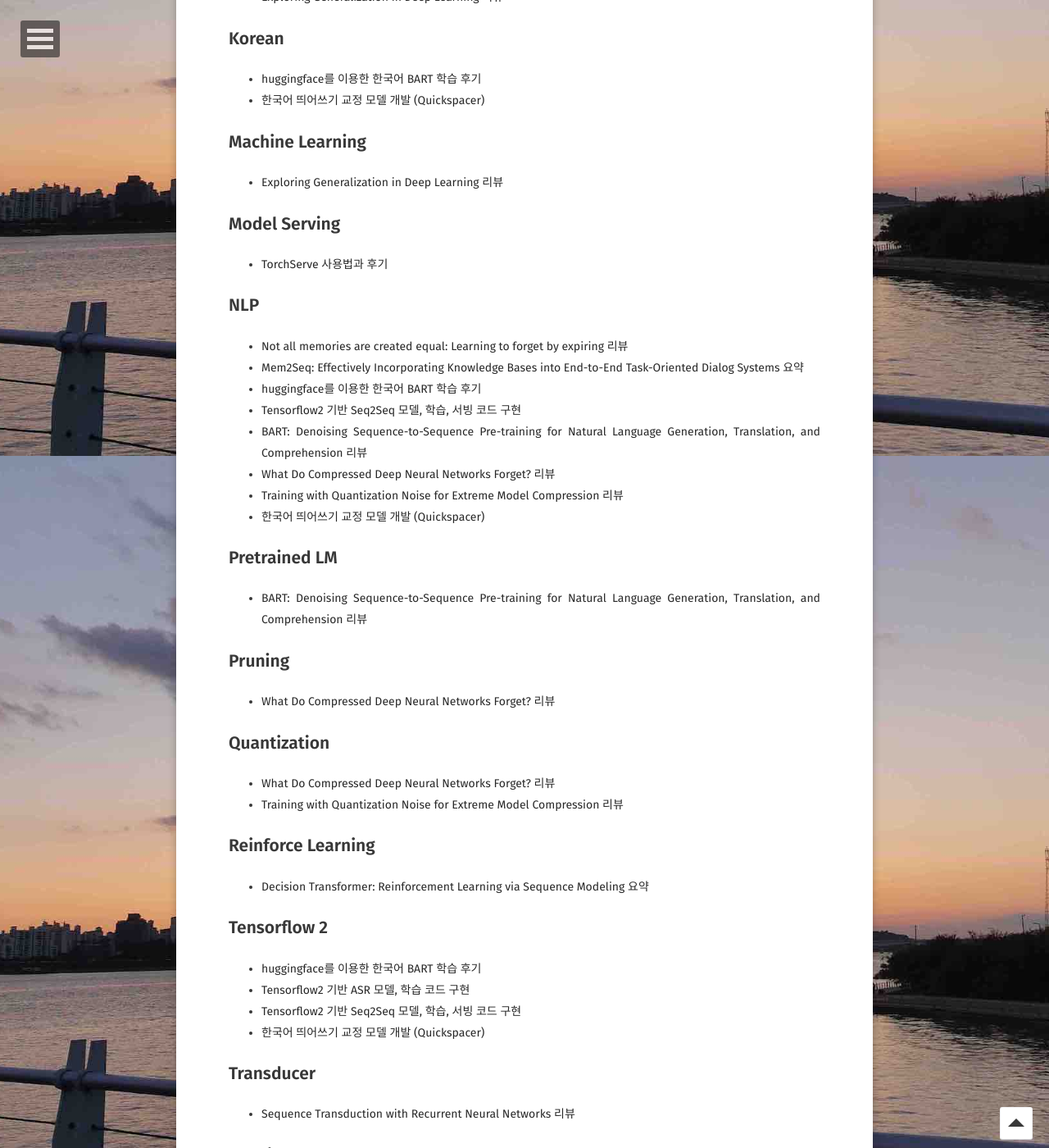
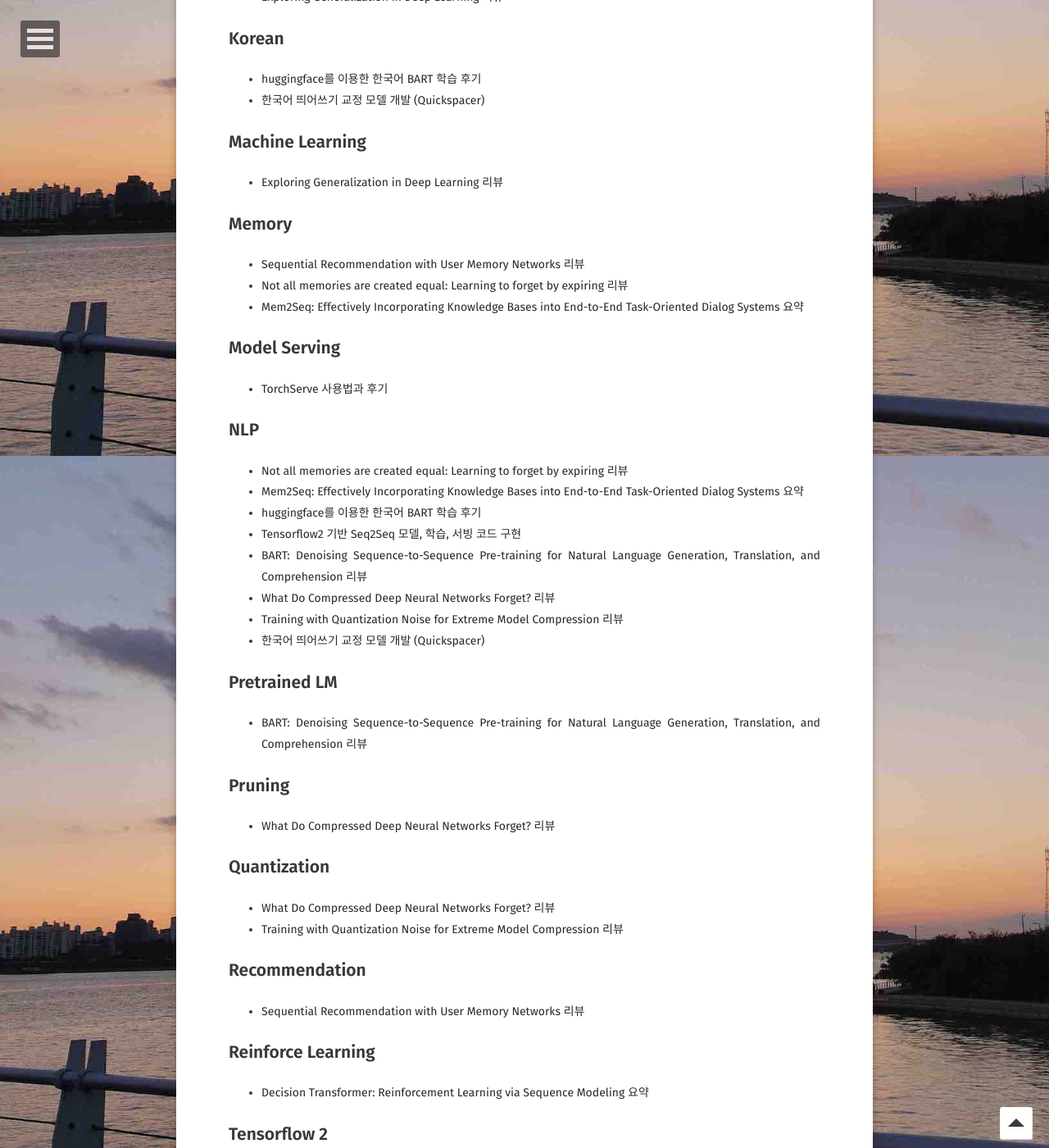
Before and after one commit to psj8252/psj8252.github.io, a Jekyll site: the page built from tags/index.html, in a window 1280 px wide and 1400 px high, scrolled down 1244 px. Shown: the whole window at 82% size. Built offline with Jekyll 4.4.1, drawn with Linux system fonts in a browser that asks for light colours; part of the change alters nothing that is shown; some of the changed text lies outside the part shown.

Commit message:
feat: Sequential recommendation with user memory

```diff
--- a/_posts/2022-02-23-mem2seq.md
+++ b/_posts/2022-02-23-mem2seq.md
@@ -5,6 +5,7 @@ excerpt: "Mem2Seq: Effectively Incorporating Knowledge Bases into End-to-End Tas
 comments: true
 tag:
 - NLP
+- Memory
 ---
 
 <link rel="stylesheet" href="https://cdn.jsdelivr.net/npm/katex@0.12.0/dist/katex.min.css" integrity="sha384-AfEj0r4/OFrOo5t7NnNe46zW/tFgW6x/bCJG8FqQCEo3+Aro6EYUG4+cU+KJWu/X" crossorigin="anonymous">
--- a/_posts/2022-02-24-not-all-memories-are-created-equal.md
+++ b/_posts/2022-02-24-not-all-memories-are-created-equal.md
@@ -5,6 +5,7 @@ excerpt: "Not all memories are created equal: Learning to forget by expiring 논
 comments: true
 tag:
 - NLP
+- Memory
 ---
 
 <link rel="stylesheet" href="https://cdn.jsdelivr.net/npm/katex@0.12.0/dist/katex.min.css" integrity="sha384-AfEj0r4/OFrOo5t7NnNe46zW/tFgW6x/bCJG8FqQCEo3+Aro6EYUG4+cU+KJWu/X" crossorigin="anonymous">
--- /dev/null
+++ b/_posts/2022-03-02-sequential-recommendation-with-user-memory-networks.md
@@ -0,0 +1,298 @@
+---
+layout: post
+title: "Sequential Recommendation with User Memory Networks 리뷰"
+excerpt: "Sequential Recommendation with User Memory Networks 논문을 요약하고 간단히 리뷰했습니다."
+comments: true
+tag:
+- Memory
+- Recommendation
+---
+
+<link rel="stylesheet" href="https://cdn.jsdelivr.net/npm/katex@0.12.0/dist/katex.min.css" integrity="sha384-AfEj0r4/OFrOo5t7NnNe46zW/tFgW6x/bCJG8FqQCEo3+Aro6EYUG4+cU+KJWu/X" crossorigin="anonymous">
+
+<script defer src="https://cdn.jsdelivr.net/npm/katex@0.12.0/dist/katex.min.js" integrity="sha384-g7c+Jr9ZivxKLnZTDUhnkOnsh30B4H0rpLUpJ4jAIKs4fnJI+sEnkvrMWph2EDg4" crossorigin="anonymous"></script>
+
+<script defer src="https://cdn.jsdelivr.net/npm/katex@0.12.0/dist/contrib/auto-render.min.js" integrity="sha384-mll67QQFJfxn0IYznZYonOWZ644AWYC+Pt2cHqMaRhXVrursRwvLnLaebdGIlYNa" crossorigin="anonymous" onload="renderMathInElement(document.body);"></script>
+
+- [Sequential Recommendation with User Memory Networks](https://dl.acm.org/doi/10.1145/3159652.3159668)
+
+## Abstract
+
+---
+
+- 실생활에서 유저의 선호는 다이나믹하고 유저의 행동 기록들이 미래 관심사를 예측하는데 모두 똑같이 중요하진 않음
+- 논문에서 저자들은 유저의 historical reocrd를 더욱 직접적이고 가변적이고 효과적인 방식으로 표현, 저장, 조작하는 것을 목표로 했음
+- memory-augmented neural network(MANN)을 collaborative-filtering 과 통합하여 설계
+- 개인화 추천의 속성에 맞춰 메모리 read/write operation을 설계
+- 저자들의 방법론으로 4개의 real-world 데이터셋에 검증했을 때 높은 성능을 보여줌
+
+## Introduction
+
+---
+
+- 유저의 현재 관심사는 그들의 과거 행동에 영향을 받음
+- 추천 문제를 해결하기 위해 유저의 순차적인 과거 기록을 통해 추천하는 sequential recommendation 방법이 등장함
+- Markov체인이나 RNN을 이용해서 유저의 정보를 Embedding으로 만들어 추천하는 방법 등이 있지만 이 방법론들은 유저의 모든 과거 기록을 고정된 크기의 embedding으로 나타냄
+- 과거의 여러 기록이 다름을 구별하는 능력의 부족은 두 가지 문제를 낳음
+    - **과거 기록 중 강하게 연관된 상품들과의 연관성을 약화**시킴
+    - 이런 신호를 간과하여 **사람이 추천을 이해하고 설명하기 어려움**
+- 이 문제를 해결하기 위해 저자들은 **외부 기억으로 유저 기록을 모델링하는 법**을 제안
+    - 각각의 기록을 명시적으로 표현, 저장, 조작할 수 있는 능력으로 외부 기억 네트워크(ENN)은 많은 순차적 예측 task에서 좋은 성능을 보임
+- EMN으로부터 저자들은 **R**ecommender system with external **U**ser **M**emory networks (RUM) 을 제안
+
+    ![](../assets/post_files/2022-03-02-sequential-recommendation-with-user-memory-networks/Untitled.png)
+
+    - (b)와 (c)가 기본적인 아이디어를 보여줌
+    - 유저마다 외부 유저 메모리 행렬이 있어서 그들의 과거 기록 정보를 유지함
+- 저자들은 item-level, feature-level 두 가지 방식으로 RUM을 개발하고 실험함
+
+### Contribution
+
+- memory-augmented neural networks(MANNs)를 처음으로 추천시스템에 적용
+- item, feature level 두 종류의 잠재적인 메모리 네트워크를 탐색함. 나아가 두 방식의 성능을 비교함.
+- 다양한 실생활 데이터에 대해 SOTA와 비교하여 우월성을 검증함
+- 어텐션 메커니즘을 통해 왜 상품이 추천되는지 방법과 이유를 설명할 수 있는 실험적 분석을 제공
+
+## Related Work
+
+---
+
+- 저자들은 본질적으로 sequantial recommendation과 memory-augmented neural network를 통합한 것이며 이 두 연구에 대해 설명함
+
+### Sequential Recommendation
+
+- 유저 순차적인 과거 기록으로 미래 행동과 추천을 예측하는 많은 모델이 제시됨
+- factorized personalized Markov chains(FPMC)는 인접한 행동 간에 있는 전이 정보를 추천을 위한 상품 잠재 벡터로 사상함
+- FPMC나 HRM 같은 방법론들은 주로 모든 인접한 기록에서 지엽적인 순차적 패턴을 모델링함
+- 여러 스텝의 순차적 행동을 모델링하기 위해 전체적인 순차적 패턴을 파악하고 RNN에 기반해 동적으로 유저의 관심사를 학습하는 DREAM 모델 등이 제안되었지만 기존 모델들은 보통 유저의 이전 기록를 hidden state 하나로 인코딩함
+- 하지만 저자들은 유저 메모리 네트워크를 활용해 각 유저의 이전 기록을 저장하고 조작해 유저 기록의 표현력을 높임
+
+### Memory-Augmented Neural Network
+
+- external memory network (EMN)은 순차적 데이터를 효과적으로 처리하는 능력을 보여줌
+- EMN은 기록을 저장하기 위해 기억행렬을 사용하고, 적절하게 이 행렬을 읽고 갱신함
+- 매우 최근에 연구자들은 EMN을 question answering, naturl langueage transduction, knowledge tracking 등 영역에 성공적으로 적용함
+- EMN은 크게 기억행렬과 컨트롤러 두 요소로 구성됨. 많은 방법론이 어텐션 메커니즘을 사용해 기억을 읽어들임.
+    - 입력 $$q$$에 대해 먼저 기억행렬에 있는 기억슬롯 $$m_i$$ 과의 유사도 $$S(q, m_i)$$를 계산함. 그리고 어텐션 가중치 $$w_i = \text{Softmax}(S(q, m_i))$$를 얻음. 이 가중치로 어떤 기억을 읽어들일지 결정됨.
+    - 쓰기 과정에서는 내용과 위치에 기반해 기억행렬이 갱신됨.
+- 논문에서 저자들은 EMN 아이디어를 추천 시스템에 적용해 유저 행동 기록을 효과적으로 반영할 수 있는 것을 목표로 함.
+
+## RUM: Recommendation with user memory networks
+
+---
+
+- 먼저 RUM의 일반 구조를 설명하고 item-level, feature-level 두 가지 방식에 대해 추가적으로 설명함
+
+### General Framework
+
+- $$N$$명의 유저와 $$M$$개의 상품을 가정했을 때, $$p_u$$와 $$q_i$$는 유저 $$u$$와 상품 $$i$$의 임베딩을 뜻함
+- $$u$$와 $$i$$의 유사도는 $$\hat{y}_{ui}=p_u^Tq_i$$ 로 예측됨
+- 결국 유사도는 $$p_u$$과 $$q_i$$의 내적값으로 계산함
+
+#### Memory enhanced user embedding
+
+- 유저의 임베딩은 두 부분으로부터 생성함. 하나는 유저의 이전까지의 기록을 인코딩한 유저의 기억에 대한 것이고 다른 하나는 이전 기록에 영향을 받지 않고 유저의 내재적인 선호를 나타내는 자유벡터.
+- 유저의 기록은 더 표현성이 좋은 개인화된 기억행렬 $$M^u$$로 인코딩되어 저장되고 갱신됨
+- 유저 $$u$$에 대해, 메모리 임베딩 $$p_u^m$$은 현재 아이템 임베딩 $$q_i$$에 따라 $$M^u$$를 읽어 얻어짐
+
+$$
+p_u^m = READ(M^u, q_i)
+$$
+
+- 그 다음 $$p_u^m$$을 내재적인 임베딩 $$p_u^*$$과 합쳐 최종 유저 임베딩을 얻음
+
+$$
+p_u = MERGE(p_u^*, p_u^m)
+$$
+
+- $$MERGE$$는 두 벡터를 하나로 합쳐주는 함수이며 저자들은 단순하게 weighted vector addition을 적용
+    - $$\alpha$$는 weighting 파라미터
+    - $$MERGE$$함수로 element-wise 곱이나 concat도 실험했지만 좋은 결과를 얻지 못했음
+    - 저자들은 기억을 추천에 활용할 때 영향력을 알아보기 위해 $$\alpha$$값을 실험함
+
+$$
+MERGE(x,y) = x + \alpha y = p_u^* + \alpha p_u^m
+$$
+
+#### Prediction function
+
+- 예측할 때, 최종 유저 임베딩 $$p_u$$와 상품 임베딩 $$q_i$$를 함수에 넣는다.
+
+$$
+\hat{y}_{ui} = PREDICT(p_u, q_i)
+$$
+
+- $$PREDICT$$는 임의의 예측함수 혹은 예측 신경망을 뜻하며 저자들은 학습 효율을 위해 sigmoid 내적을 사용함. $$\hat{y}_{ui} = \sigma(p_u^T \cdot q_i)$$ 다른 도메인에서는 다른 방식이 사용될 수 있음.
+- 모델 최적화를 위한 loss 함수로는 binary cross-entropy 를 사용함.
+
+$$
+\begin{aligned}
+l_{RUM} &= \log \prod_{(u,i)} (\hat{y}_{ui})^{y_{ui}}(1-\hat{y}_{ui})^{1-y_{ui}} - \lambda \Vert \Theta \Vert_F^2
+\\
+&= \sum_u \sum_{i\in I_u^+} \log \hat{y}_{ui} + \sum_u \sum_{i\in I/I_u^+} \log (1- \hat{y}_{ui}) - \lambda \Vert \Theta \Vert _F^2
+\end{aligned}
+$$
+
+- $$\Theta$$는 모델 파라미터이며, $$y_{ui}$$는 $$u$$가 구매를 했다면 1, 아니면 0을 뜻하는 ground truth임
+- $$I$$는 모든 상품의 집합, $$I_u^+$$는 구매순으로 배열된 $$u$$가 구매한 상품들의 집합
+    - $$I_u^+ = \{ v_1^u, v_2^u, \cdots, v_{\mid I_u^+ \mid }^u \},$$ 여기서 $$v_j^u$$는 $$u$$가 구매한 $$j$$번째 상품
+- negative 물품은 $$I_u^- = I / I_u^+$$ 에서 랜덤으로 추출함
+
+- loss 함수의 앞 부분 2개로 likelihood를 최대화하고 뒷 부분으로 모델을 regularize함
+
+#### Memory updating
+
+- 매 구매가 일어난 뒤에 유저 기억행렬 $$M^u$$는 자체의 동적인 속성을 유지하기 위해 갱신된다.
+
+$$
+M^u \leftarrow WRITE(M^u, q_i)
+$$
+
+- 이제 item-level과 feature-level에서 각각 $$READ$$와 $$WRITE$$가 어떻게 일어나는지 설명함
+
+### Item-level RUM
+
+![](../assets/post_files/2022-03-02-sequential-recommendation-with-user-memory-networks/Untitled%201.png)
+
+- 먼저 저자들은 각각의 상품을 하나의 기억 단위로 봄
+- 유저 $$u$$에 대해 해당 유저가 최근에 구매한 상품들로 기억행렬 $$M^u$$를 구성함
+- $$I_u^+ = \{ v_1^u, v_2^u, \cdots, v_{\mid I_u^+ \mid }^u \}$$ 일 때, $$v_i^u$$는 $$u$$가 구매한 $$i$$번째 상품.
+- $$p_u \in R^D, q_{v_i^u} \in R^D$$는 각각 유저 $$u$$와 상품 $$v_i^u$$의 임베딩
+- 기억 행렬에는 $$K$$개의 열(기억 슬롯)이 있다고 가정
+- $$M^u \in R^{D \times N} = \{ m_1^u, m_2^u, \cdots, m_K^u \},\ m_k^u \in R^D$$은 $$M^u$$의 $$k$$번째 열 벡터
+
+#### Reading Operation
+
+- 더 영향력 있는 상품이 최종 기억 임베딩에서 더 가중되어야 함
+- user-item 페어 $$(u, v_i^u)$$에 대해 예측할 때, 처음에 FPMC와 비슷한 방식을 택함
+
+$$
+w_{ik} = (q_{v_i^u})^T \cdot m_k^u,\ z_{ik} = \frac{\exp(\beta w_{ik})}{\sum_j \exp (\beta w_{ij})},\ \forall k= 1,2,\cdots, K
+$$
+
+- $$\beta$$는 강도 파라미터이며 $$z_{ik}$$를 $$u$$의 기억 임베딩을 얻기 위한 어텐션 가중치로 사용함
+
+$$
+p_u^m = \sum_{k=1}^K z_{ik} \cdot m_k^u
+$$
+
+- 이전 모델들과 달리 저자들은 모델 상품 임베딩을 reading 중에 강제로 합치지 않고 각각을 $$M^u$$에 저장해두고 어텐션을 사용해 읽어들임으로써 더 세세하게 유저기록을 활용할 수 있음
+
+#### Writing operation
+
+- 유저의 최근 행동이 현재를 예측하는데 더 중요하기 때문에 저자들은 단순하게 first-in-first-out 메커니즘을 사용해 기억행렬 $$M^u$$를 유지함.
+- 기억행렬 $$M^u$$는 항상 가장 최근에 구매한 $$K$$개의 상품 임베딩을 갖고 있음
+- 하지만 만약 기억슬롯이 꽉 차지 않았다면 원래 걸 지우지 않고 추가만 함
+
+### Feature-level RUM
+
+![](../assets/post_files/2022-03-02-sequential-recommendation-with-user-memory-networks/Untitled%202.png)
+
+- latent factor model(LFM)에서 영감을 얻은 방식으로 LFM에서는 feature level에서는 구매 결정을 할 때 상품의 feature의 집합을 사용
+- 이런 feature 상에서 유저의 선호는 동적으로 구매이력에 따라 반영되어야 함
+- 먼저 저자들은 global latent feature table(GLFT)을 만들어 feature 임베딩을 저장함. 이 테이블은 유저나 상품과는 별도로 모델의 일부처럼 공유함.
+- GLFT 에 있는 feature에 대한 선호를 이용해 유저 기억행렬 $$M^u$$를 만들고, 여기에 어텐션을 사용해 기억 임베딩을 얻음
+- 마지막으로 아이템 임베딩을 이용해 유저 기억행렬 $$M^u$$를 갱신함
+
+- $$p_u \in R^D,\ q_i \in R^D$$는 유저 $$u$$와 상품 $$i$$의 임베딩
+- 시스템에 $$K$$개의 feature가 있을 때 GLFT $$F = \{ f_1, f_2, \cdots, f_K \},\ f_k \in R^D$$
+- 유저기억 행렬 $$M^u = \{ m_1^u, m_2^u, \cdots, m_K^u,  \}$$이 있을 때 $$m_k^u \in R^D$$는 유저 $$u$$의 feature $$k$$에 대한 선호를 나타내는 임베딩이다.
+
+#### Reading operation
+
+- 먼저 상품 $$i$$와 각 feature의 연관성을 구함
+
+$$
+w_{ik} = q_i^T \cdot f_k,\ z_{ik} = \frac{\exp(\beta w_{ik})}{\sum_j \exp(\beta w_{jk})},\ \forall k = 1,2,\cdots, K
+$$
+
+- $$\beta$$는 여전히 강도 파라미터이며 위와 같은 얻은 $$z_{ik}$$와 유저의 기억행렬을 이용해 유저 기억 임베딩을 계산하
+
+$$
+p_u^m = \sum_{k=1}^K z_{ik} \cdot m_k^u
+$$
+
+#### Writing operation
+
+- neural turing machine(NTM)에서 영감을 받아 유저 기억행렬 $$M^u$$에 쓸 때, 삭제를 먼저한 뒤에 정보를 추가함
+- $$q_i$$로부터 $$D$$ 차원의 erase 벡터 $$erase_i \in R^D$$를 다음과 같이 계산
+
+$$
+erase_i = \sigma (E^Tq_i + b_e)
+$$
+
+- $$\sigma(\cdot)$$은 element-wise sigmoid 함수이며 $$E$$와 $$b$$는 학습되는 삭제 파라미터.
+- 어텐션 가중치와 $$erase$$벡터가 주어졌을 때, feature 선호 기억은 다음과 같이 갱신됨
+
+$$
+m_k^u \leftarrow m_k^u \odot (1-z_{ik} \cdot erase_i)
+$$
+
+- $$\odot$$은 element-wise product
+- 기억벡터는 오직 해당 위치의 weight와 erase 값이 모두 1일 때만 0으로 초기화 되고 weight나 erase 값 중 하나라도 0이면 기억벡터는 변하지 않음
+- 삭제 후에는 $$add_i \in R^D$$가 feature preference memory를 갱신하는데 사용됨
+
+$$
+add_i = \tanh(A^Tq_i + b_a),\ m_k^u \leftarrow m_k^u + z_{ik} \cdot add_i
+$$
+
+- 여기서 $$A$$와 $$b_a$$는 학습되는 파라미터
+- 이러한 erase-add 갱신 전략은 망각을 가능하게 하고 유저의 feature 선호 임베딩을 강화하여 모델이 어떤 신호가 약해져야하고 강해져야하는지를 학습할 수 있음
+
+## Discussions and Further Analysis
+
+---
+
+### Item- v.s. Feature-level RUM
+
+- item-level RUM은 각각의 상품을 단위로 사용해 상품의 Embedding을 직접 메모리로 저장하고 상품간의 전이 패턴을 찾도록 설계됨
+- feature-level에서는 여러 feature에 대한 유저의 preference의 임베딩을 저장하고 상품은 이 임베딩을 변화시키기위해 간접적으로 활용됨
+- 실제로 이 모델들을 활용할때 “설명-효과성”의 tradeoff가 있음
+    - item-level RUM은 과거의 어떤 아이템이 현재 결정에 더 중요한지를 명시적으로 설명할 수 있음
+    - feature-level RUM은 block box로 모델링되어 설명이 어렵지만 더 좋은 성능을 보임
+
+## Experiments
+
+---
+
+### Overall Performance of Our Models
+
+![](../assets/post_files/2022-03-02-sequential-recommendation-with-user-memory-networks/Untitled%203.png)
+
+- 먼저 item-level과 feature-level에서 ($$\alpha=0.2)$$ 성능을 측정함
+- item이나 feature 레벨 RUM 모두 대부분의 경우에서 베이스라인보다 높은 성능을 얻음
+
+### Influence of the Weighting Parameter $$\alpha$$
+
+![](../assets/post_files/2022-03-02-sequential-recommendation-with-user-memory-networks/Untitled%204.png)
+
+- weighting 파라미터 $$\alpha$$의 영향을 분석
+- 메모리를 사용하지 않는($$\alpha = 0$$)인 경우, 성능이 좋지 못했으며 메모리 네트워크가 통합되었을 때($$\alpha \simeq 0.2$$
+) 성능이 극적으로 향상됨
+- 하지만 메모리 임베딩의 weight를 더 높여가면 성능이 하락함
+- 이 결과는 유저가 최근에 구매한 상품의 영향력을 더 고려는 것이 더 좋은 추천을 할 수 있음을 의미
+- 하지만 너무 최근 정보에 집중하는 경우 유저의 내재적 선호가 고려되지 않을 수 있음
+
+## Conclusion
+
+---
+
+- external memory network를 collaborative filtering과 통합해 sequential recommendation에 적용하는 방법을 제안
+- item-level과 feature-level로 RUM 프레임워크를 제공하고 실험을 통해 효과를 증명함
+- 명시적 유저 기억 모델링에 기반한 추천이라는 목표를 향한 첫 걸음
+- 유저의 리뷰나 상품 이미지 등을 활용하면 더욱 설명가능한 추천시스템을 만들 수 있을 것
+- RUM은 유연한 framework이기 때문에 다른 분야에 적용해볼 수 있을 것
+
+## Review
+
+---
+
+- 어쨌든 기본 시스템은 Memory Embedding 풀을 구성하고, 마지막에 구매한 상품을 query로 사용해 메모리에서 attentional하게 정보를 읽어들여 user embedding을 만들고, 가장 까까운 item embedding을 찾아 해당 상품을 추천한다. 그 다음 새 구매정보를 메모리에 추가하는데 item-level에서는 단순히 item embedding을 추가하고, feature level에서는 neural turing machine 컨셉을 따라 attention 가중치를 이용해 원래 기억을 지우고 새 값을 더하며 메모리를 유지함
+
+논문을 읽으면서 아직 모르겠는 궁금점들이 있다.
+
+- feature-level 에서 feature의 Embedding은 어떤 모델로 어떻게 얻지?
+- 유저의 내재적 임베딩, item임베딩은 어떻게?
+- 어디까지가 end-to-end로 학습되는지도 잘 모르겠다.
+- feature-level 에서는 매 상품의 구매마다 memory read/write를 반복해야 한다. 그러면 매 학습 step마다 memory를 초기화하나? 그렇지 않다면 그냥 배치단위로 계속 그 다음 sequence를 입력받는 식인가?
+- 최근 논문 중에는 EMN을 활용하는 논문이 없나? 잘된다면 QA같은 task에서 효과가 매우 좋았을 거 같은데? 한계점 같은 걸 분석한 논문이 있을까?
```
Also changed, not shown: assets/post_files/2022-03-02-sequential-recommendation-with-user-memory-networks/Untitled 1.png (added), assets/post_files/2022-03-02-sequential-recommendation-with-user-memory-networks/Untitled 2.png (added), assets/post_files/2022-03-02-sequential-recommendation-with-user-memory-networks/Untitled 3.png (added), assets/post_files/2022-03-02-sequential-recommendation-with-user-memory-networks/Untitled 4.png (added), assets/post_files/2022-03-02-sequential-recommendation-with-user-memory-networks/Untitled.png (added).
